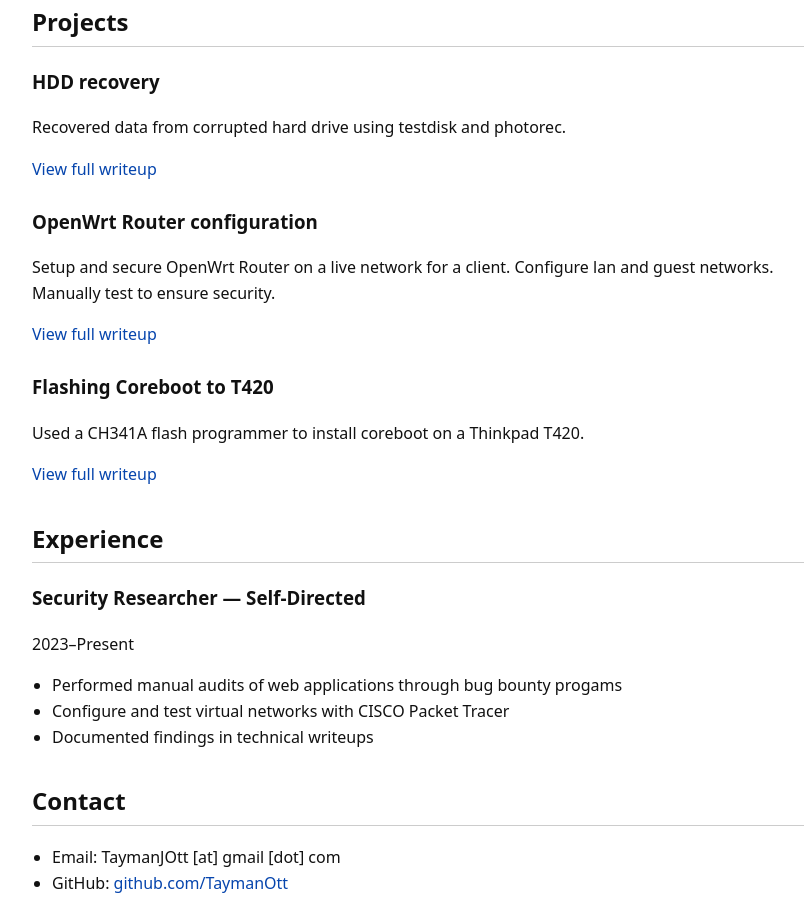
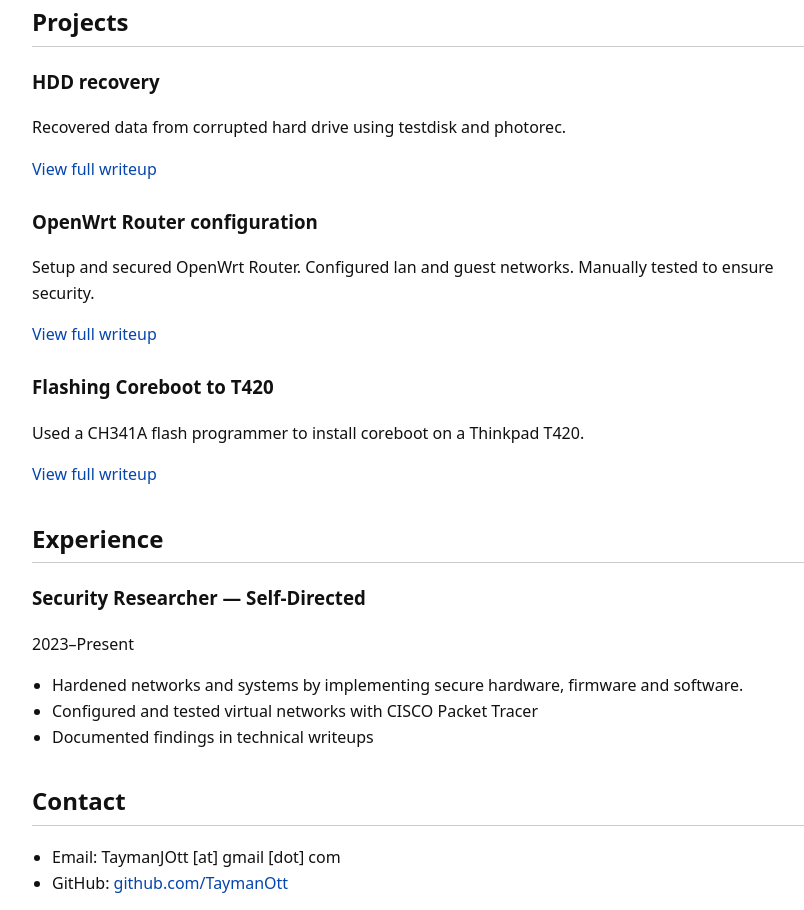
Before and after one commit to TaymanOtt/portfolio, a plain HTML site: page index.html in a window 1280 px wide. Shown: the part 511-1421 px from the top of the page, without its empty margins (208-1012 px from the left). Drawn offline with Linux system fonts and the light colour scheme.

Commit message:
Update index.html
Fixed unclear wording in project and experience descriptions

```diff
--- a/index.html
+++ b/index.html
@@ -52,7 +52,7 @@
       <article>
         <h3>OpenWrt Router configuration</h3>
         <p>
-          Setup and secure OpenWrt Router on a live network for a client. Configure lan and guest networks. Manually test to ensure security.
+          Setup and secured OpenWrt Router. Configured lan and guest networks. Manually tested to ensure security.
         </p>
         <p><a href="https://github.com/taymanOtt/OpenWRTsetup">View full writeup</a></p>
       </article>
@@ -73,8 +73,8 @@
         <h3>Security Researcher — Self-Directed</h3>
         <p><time>2023–Present</time></p>
         <ul>
-          <li>Performed manual audits of web applications through bug bounty progams</li>
-          <li>Configure and test virtual networks with CISCO Packet Tracer</li>
+          <li>Hardened networks and systems by implementing secure hardware, firmware and software. </li>
+          <li>Configured and tested virtual networks with CISCO Packet Tracer</li>
           <li>Documented findings in technical writeups</li>
         </ul>
       </article>
```
